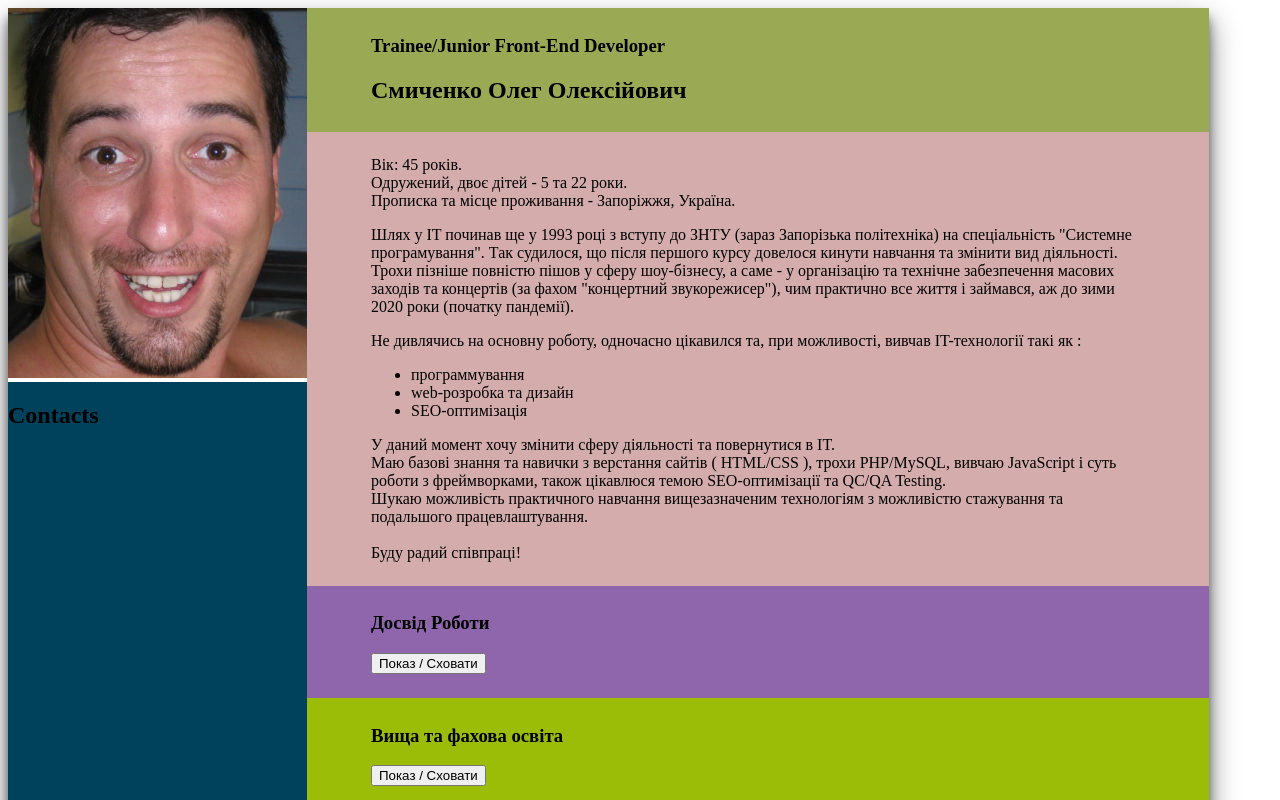
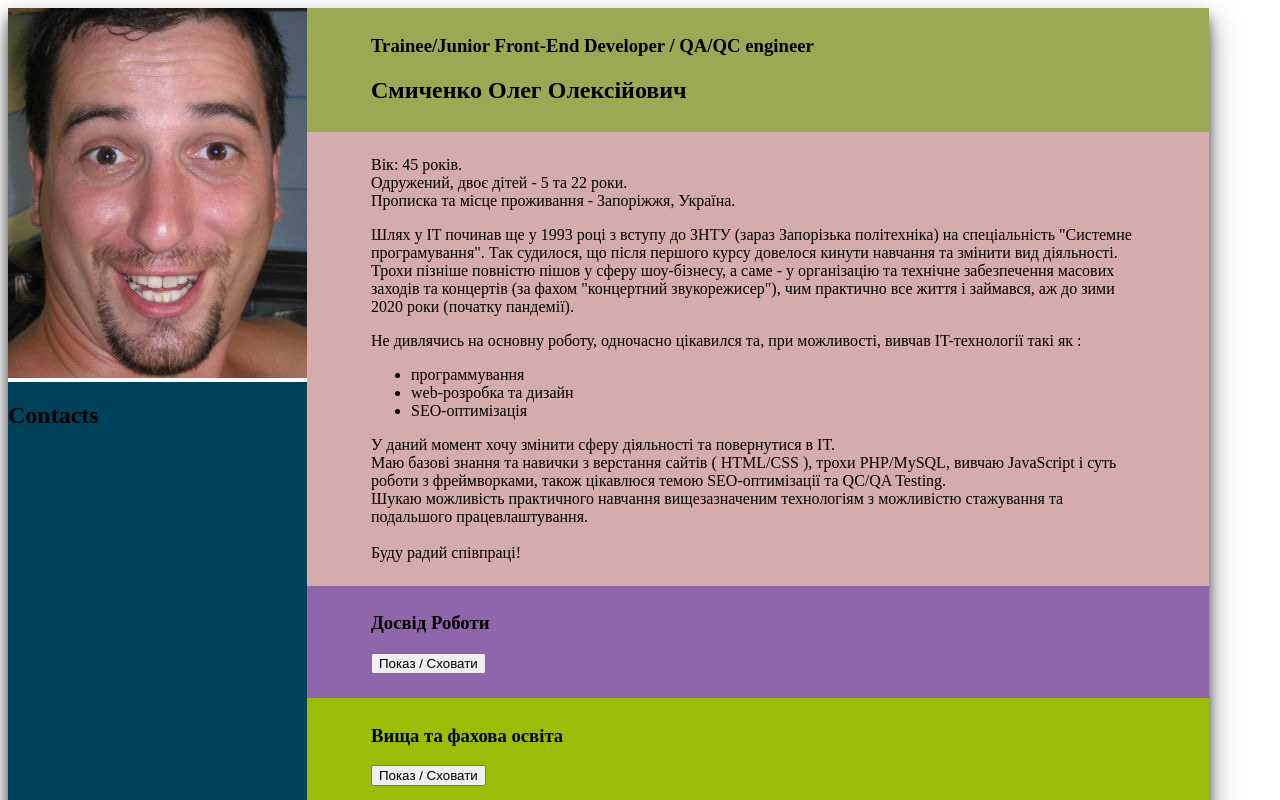
Before and after one commit to SmychenkoOleg/CV-GridVersion, a plain HTML site: page index.html in a window 1280 px wide. Shown: the top 800 px of the page. Drawn offline with Linux system fonts and the light colour scheme.

Commit message:
Update index.html

```diff
--- a/index.html
+++ b/index.html
@@ -13,7 +13,7 @@
 
     <div class="main_content">
         <section class="title">
-            <h3 class="about_me_h2">Trainee/Junior Front-End Developer</h3>
+            <h3 class="about_me_h2">Trainee/Junior Front-End Developer / QA/QC engineer </h3>
             <h1 class="about_me_h1">Смиченко Олег Олексійович</h1>
         </section>
         <section class="about">
```
